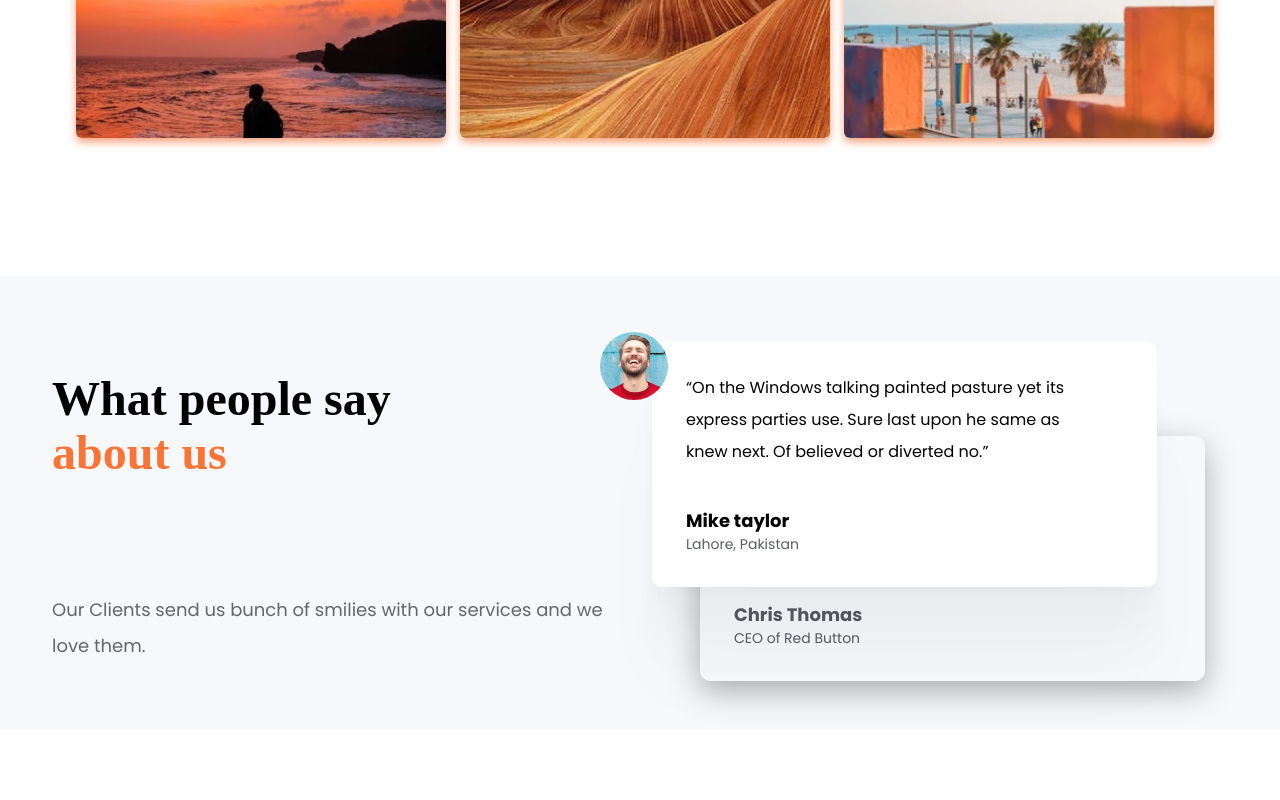
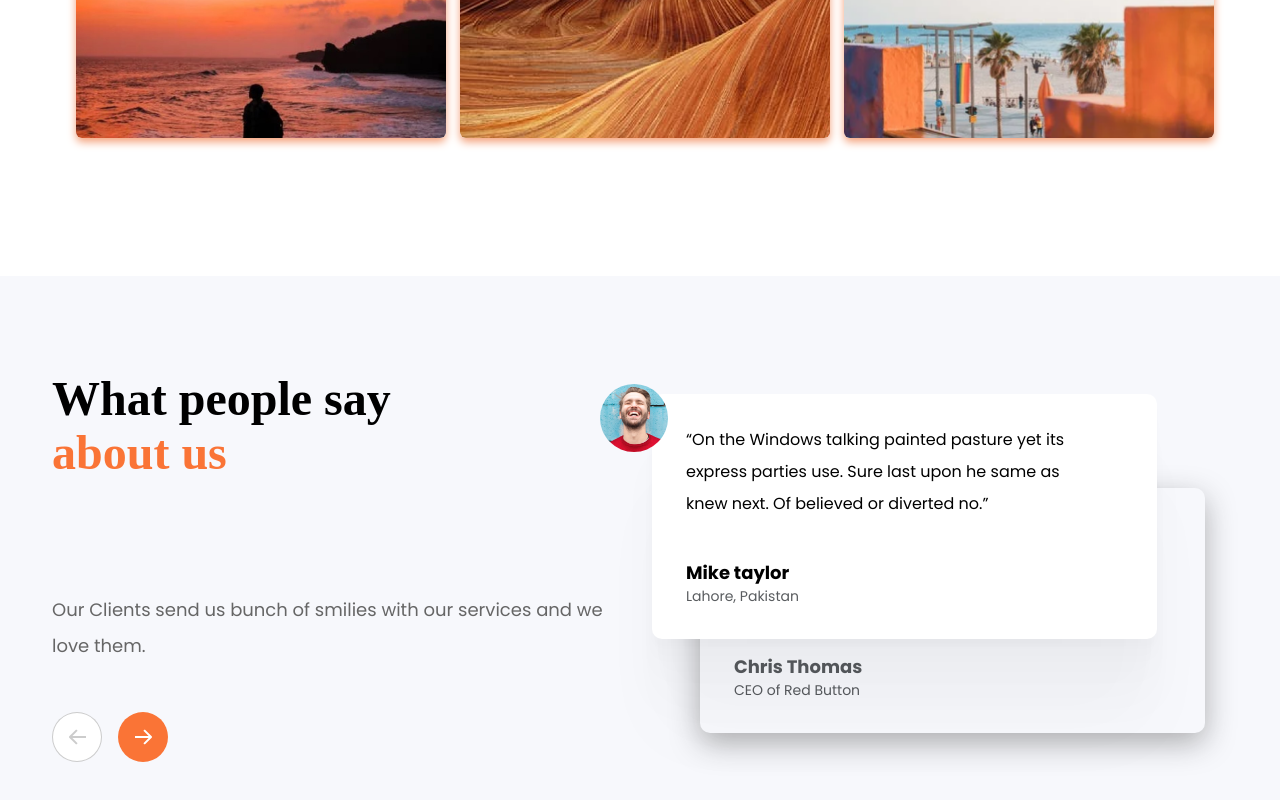
Before and after one commit to santiago01est/ProyectoFinal_PeaukU10, a React (Vite) app: page / in a window 1280 px wide. Shown: the part 3121-3921 px from the top of the page. Before the commit the page ends 3850 px from the top, so only its background shows below. Built offline with nearby package versions, Linux system fonts and the light colour scheme; a web font is replaced by a local one.

Commit message:
Add arrows in  section people_about

```diff
--- a/src/layouts/people_about/people_about.jsx
+++ b/src/layouts/people_about/people_about.jsx
@@ -1,3 +1,4 @@
+import { ButtonCircle } from "../../components/buttons";
 import TitleSectionContainer from "../../components/title_section";
 import "../../styles/people_about.css";
 import '../../styles/styles_common_sections.css';
@@ -11,28 +12,38 @@ const PeopleAbout = () => {
                         title2={"about us"}
                     />
                     <p className="card-text small-text-banner mt-5 lh-lg mb-3 text-start">Our Clients send us bunch of smilies with our services and we love them.</p>
+                    <div className=" d-flex justify-content-center mt-5">
+                        <div className="col">
+                            <div className="d-flex justify-content-start gap-3">
+                                <ButtonCircle
+                                    pathImg="/icons/flecha_izq.svg"
+                                    type="outline"
+                                />
+                                <ButtonCircle pathImg="/icons/flecha_der.svg" type="fill" />
                             </div>
-                <div className="col position-relative mt-5">
-                    <div className="content d-flex">
+                        </div>
+                    </div>
+                </div>
+                <div className="col position-relative" style={{ marginTop: '6.25rem' }}>
                     <div className="about-us">
                         <div className="avatar-people-about  rounded-circle overflow-hidden">
                             <img className="w-100 h-100" src="/img/avatar-people-about.png" alt=""
                                 style={{ objectFit: 'cover' }} />
                         </div>
                         <article className="card-people-about card-people-about-active author">
-                                <p style={{lineHeight: '2rem'}}>
+                            <p style={{ lineHeight: '2rem' }}>
                                 “On the Windows talking painted pasture yet its express parties use. Sure last upon he
                                 same as knew next. Of believed or diverted no.”
                             </p>
                             <div className="d-flex flex-column">
-                                    <h6 style={{ fontSize: '18px', fontWeight: '600', lineHeight: '2rem'}}>Mike taylor</h6>
+                                <h6 style={{ fontSize: '18px', fontWeight: '600', lineHeight: '2rem' }}>Mike taylor</h6>
                                 <span className="text-body-secondary" style={{ fontSize: '14px' }}>
                                     Lahore, Pakistan
                                 </span>
                             </div>
                         </article>
                         <article className="card-people-about card-people-about-disabled author">
-                                <p style={{lineHeight: '2rem'}}>
+                            <p style={{ lineHeight: '2rem' }}>
                                 “On the Windows talking painted pasture yet its express parties use. Sure last upon he
                                 same as knew next. Of believed or diverted no.”
                             </p>
@@ -43,7 +54,6 @@ const PeopleAbout = () => {
                         </article>
                     </div>
                 </div>
-                </div>
 
 
             </div>
```
Lines whose indentation alone changed are shown as unchanged.
